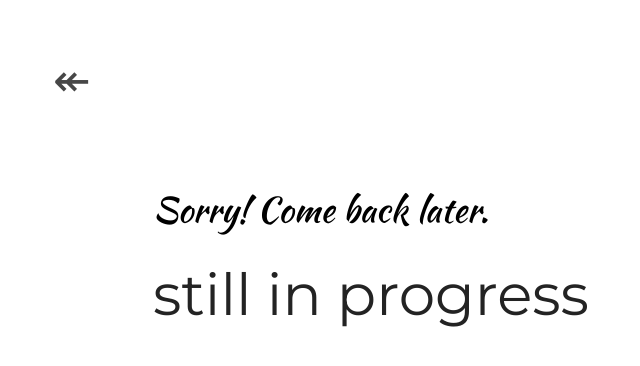
After one commit to ness-tea/ness-tea.github.io, a PHP site: page /personalBlog.html in a window 1280 px wide. The commit adds this page. Shown: the top 366 px of the page, without its empty margins (47-687 px from the left). Run offline with PHP 8.4, Linux system fonts and the light colour scheme.

Commit message:
updated personalBlog.html

```diff
--- a/css/main.css
+++ b/css/main.css
@@ -191,7 +191,6 @@ p{
   color: #454545;
   background-color: rgba(255, 255, 255, 0.0);
   border: 0.5px solid rgba(255, 255, 255, 0.0);
-  transition: color 1s, background-color 1s;
 }
 
 .platforms a {
@@ -200,7 +199,6 @@ p{
   color: #6D6D6D;
   background-color: rgba(255, 255, 255, 1);
   border: 0.5px solid #6D6D6D;
-  transition: color 1s, background-color 1s;
 }
 
 .links a, .platforms a {
@@ -211,6 +209,7 @@ p{
 
   text-decoration: none;
   padding: 3px 5px;
+  transition: color 1s, background-color 1s;
 }
 
 
--- /dev/null
+++ b/personalBlog.html
@@ -0,0 +1,29 @@
+<!DOCTYPE html>
+<html>
+
+<head>
+  <meta charset="utf-8">
+  <title>Mémoires</title>
+  <link href="https://fonts.googleapis.com/css?family=Josefin+Sans" rel="stylesheet">
+  <link href="https://fonts.googleapis.com/css?family=Poiret+One" rel="stylesheet">
+  <link href="https://fonts.googleapis.com/css?family=Montserrat" rel="stylesheet">
+  <link href="https://fonts.googleapis.com/css?family=Roboto" rel="stylesheet">
+  <link href="https://fonts.googleapis.com/css?family=Kaushan+Script|Pacifico" rel="stylesheet">
+  <link href="css/main.css" type="text/css" rel="stylesheet">
+  <link rel="icon" href="Logos/header-ico.png">
+</head>
+
+<body>
+  <br/><br/><br/>
+  <a href="index.html" style="font-size:45px; margin-left: 100px">↞</a>
+  <br/><br/><br/><br/>
+  <h1 style="margin-left:200px; font-weight:100; font-size:35px; font-family:'Kaushan Script'">Sorry! Come back later.</h2>
+  <h1 id="header-name" style="margin-left:200px; font-weight:200; color: #232323">still in progress</h1>
+
+</body>
+
+</html>
+
+<!-------------
+position:relative; left:100px; bottom:30px;
+------>
```
